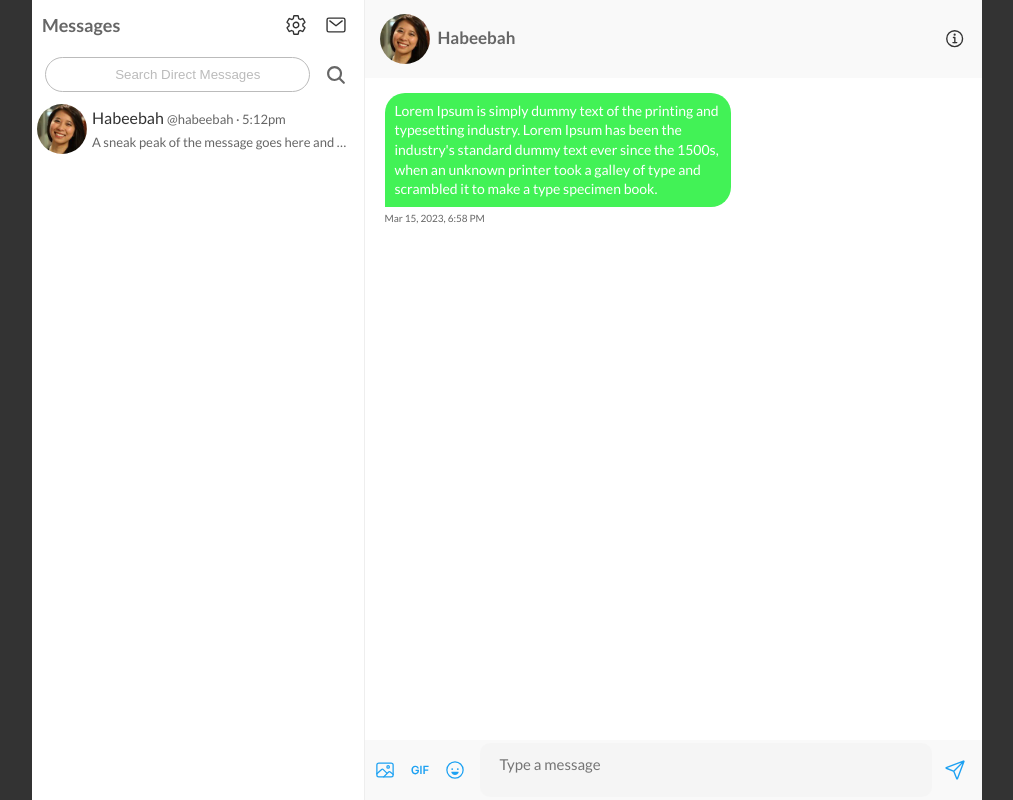
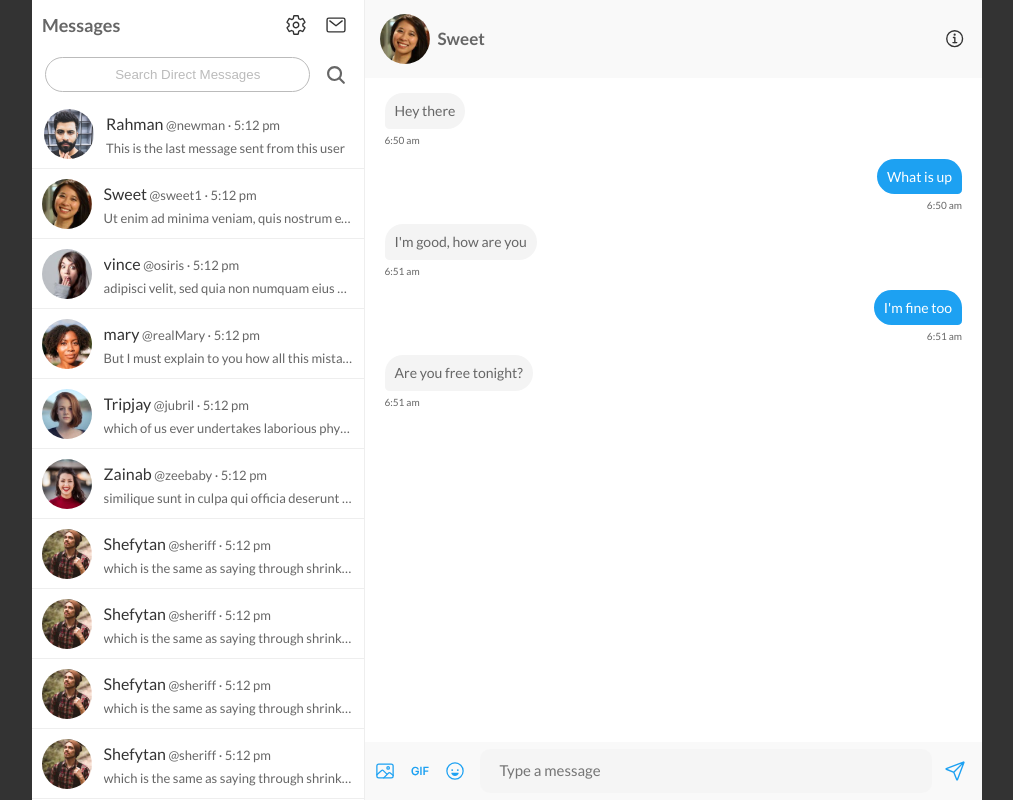
Before and after one commit to Abibaj/Chat-App, a React (Create React App) app in the folder frontend/: page / in a window 1280 px wide. Both pictures are taken after a click on the element 229 px from the left and 92 px from the top of the page. Shown: the whole page, without its empty margins (133-1146 px from the left). Built offline with nearby package versions, Linux system fonts and the light colour scheme.

Commit message:
Implemented rendering friends list and chats dynamically

```diff
--- a/frontend/src/components/ChatPage/Chat.js
+++ b/frontend/src/components/ChatPage/Chat.js
@@ -3,15 +3,11 @@ import React from 'react';
 import classes from './Chat.module.scss';
 
 const Chat = props => {
+  const message = props.message;
   return (
-    <div className={classes['chat-received']}>
-      <div className={classes['text-content']}>
-        Lorem Ipsum is simply dummy text of the printing and typesetting
-        industry. Lorem Ipsum has been the industry's standard dummy text ever
-        since the 1500s, when an unknown printer took a galley of type and
-        scrambled it to make a type specimen book.
-      </div>
-      <div className={classes['time-stamp']}>Mar 15, 2023, 6:58 PM</div>
+    <div className={classes[props.className]}>
+      <div className={classes['text-content']}>{message.message}</div>
+      <div className={classes['time-stamp']}>{message.timeStamp}</div>
     </div>
   );
 };
--- a/frontend/src/components/ChatPage/Chat.module.scss
+++ b/frontend/src/components/ChatPage/Chat.module.scss
@@ -39,10 +39,11 @@
   @include chat;
 
   .text-content {
-    @include text-content(#42f256, left);
+    @include text-content(#f4f4f4, left);
+    color: $text-color-grey;
 
     align-self: flex-start;
-    border-bottom-left-radius: 0rem;
+    border-bottom-left-radius: 0.5rem;
   }
 
   .time-stamp {
@@ -57,7 +58,7 @@
     @include text-content($primary-color, right);
 
     align-self: flex-end;
-    border-bottom-right-radius: 0rem;
+    border-bottom-right-radius: 0.5rem;
   }
 
   .time-stamp {
--- a/frontend/src/components/ChatPage/ChatPageContent.js
+++ b/frontend/src/components/ChatPage/ChatPageContent.js
@@ -4,9 +4,59 @@ import Chat from './Chat';
 import classes from './ChatPageContent.module.scss';
 
 const ChatPageContent = () => {
+  const DUMMY_CHATS = [
+    {
+      message: 'Hey there',
+      messageType: 'Text',
+      timeStamp: '6:50 am',
+      messageStatus: 'pending',
+      received: true,
+      id: 'ch1'
+    },
+    {
+      message: 'What is up',
+      messageType: 'Text',
+      timeStamp: '6:50 am',
+      messageStatus: 'pending',
+      received: false,
+      id: 'ch2'
+    },
+    {
+      message: `I'm good, how are you`,
+      messageType: 'Text',
+      timeStamp: '6:51 am',
+      messageStatus: 'pending',
+      received: true,
+      id: 'ch3'
+    },
+    {
+      message: `I'm fine too`,
+      messageType: 'Text',
+      timeStamp: '6:51 am',
+      messageStatus: 'pending',
+      received: false,
+      id: 'ch4'
+    },
+    {
+      message: 'Are you free tonight?',
+      messageType: 'Text',
+      timeStamp: '6:51 am',
+      messageStatus: 'pending',
+      received: true,
+      id: 'ch5'
+    }
+  ];
+
   return (
     <div className={classes['content']}>
-      <Chat />
+      {DUMMY_CHATS.map(message => (
+        <Chat
+          message={message}
+          key={message.id}
+          className={message.received ? 'chat-received' : 'chat-sent'}
+        />
+      ))}
+      {/* <Chat className={'chat-sent'} /> */}
     </div>
   );
 };
--- a/frontend/src/components/ChatPage/ChatPageHeader.js
+++ b/frontend/src/components/ChatPage/ChatPageHeader.js
@@ -10,7 +10,7 @@ const ChatPageHeader = () => {
         <span className={classes['chat-header__profile-photo']}>
           <img src="../../resources/user-1.jpg" alt="user-1" />
         </span>
-        <span className={classes['chat-header__name']}>Habeebah</span>
+        <span className={classes['chat-header__name']}>Sweet</span>
       </div>
       <span className={classes['chat-header__friend-info']}>
         <IoInformationCircleOutline />
--- a/frontend/src/components/ChatPage/ChatPageInputTab.js
+++ b/frontend/src/components/ChatPage/ChatPageInputTab.js
@@ -28,7 +28,7 @@ const ChatPageInputTab = () => {
         id="message"
       />
       <label htmlFor="message" className={classes['input-tab__input-label']}>
-        <IoPaperPlaneOutline />{' '}
+        <IoPaperPlaneOutline />
       </label>
     </div>
   );
--- a/frontend/src/components/ChatPage/ChatPageInputTab.module.scss
+++ b/frontend/src/components/ChatPage/ChatPageInputTab.module.scss
@@ -39,7 +39,7 @@
     resize: none;
     width: 44rem;
     // min-height: auto;
-    height: 90%;
+    height: 4.4rem;
 
     padding: 1rem 2rem;
     margin: 0.5rem 0rem 0.5rem 1rem;
--- a/frontend/src/components/LoginOverlay/LoginInput.js
+++ b/frontend/src/components/LoginOverlay/LoginInput.js
@@ -48,12 +48,10 @@ const LoginInput = props => {
 
   useEffect(() => {
     const identifier = setTimeout(() => {
-      console.log('Checking form validity!');
       setFormIsValid(emailIsValid && passwordIsValid);
     }, 500);
 
     return () => {
-      console.log('CLEANUP');
       clearTimeout(identifier);
     };
   }, [emailIsValid, passwordIsValid]);
--- a/frontend/src/components/Sidebar/SidebarMessage.js
+++ b/frontend/src/components/Sidebar/SidebarMessage.js
@@ -1,26 +1,136 @@
 import React from 'react';
 
+import SidebarMessageCard from './SidebarMessageCard';
 import classes from './SidebarMessage.module.scss';
 
 const SidebarMessage = () => {
+  const DUMMY_FRIENDS = [
+    {
+      id: '642dd63173aebe4094c3e007',
+      avatar: '../../../resources/user-7.jpg',
+      online: false,
+      displayName: 'Rahman',
+      username: 'newman',
+      lastMessage: {
+        message: 'This is the last message sent from this user',
+        timeStamp: '5:12 pm'
+      }
+    },
+    {
+      id: '642dd63173aebe4094c3e001',
+      avatar: '../../../resources/user-1.jpg',
+      online: false,
+      displayName: 'Sweet',
+      username: 'sweet1',
+      lastMessage: {
+        message:
+          'Ut enim ad minima veniam, quis nostrum exercitationem ullam corporis suscipit laboriosam, nisi ut aliquid ex ea commodi consequatur?',
+        timeStamp: '5:12 pm'
+      }
+    },
+    {
+      id: '642dd63173aebe4094c3e002',
+      avatar: '../../../resources/user-2.jpg',
+      online: false,
+      displayName: 'vince',
+      username: 'osiris',
+      lastMessage: {
+        message:
+          'adipisci velit, sed quia non numquam eius modi tempora incidunt ut labore et dolore magnam aliquam quaerat voluptatem.',
+        timeStamp: '5:12 pm'
+      }
+    },
+    {
+      id: '642dd63173aebe4094c3e003',
+      avatar: '../../../resources/user-3.jpg',
+      online: false,
+      displayName: 'mary',
+      username: 'realMary',
+      lastMessage: {
+        message:
+          'But I must explain to you how all this mistaken idea of denouncing pleasure and praising pain was born',
+        timeStamp: '5:12 pm'
+      }
+    },
+    {
+      id: '642dd63173aebe4094c3e004',
+      avatar: '../../../resources/user-4.jpg',
+      online: false,
+      displayName: 'Tripjay',
+      username: 'jubril',
+      lastMessage: {
+        message:
+          'which of us ever undertakes laborious physical exercise, except to obtain some advantage from it?',
+        timeStamp: '5:12 pm'
+      }
+    },
+    {
+      id: '642dd63173aebe4094c3e005',
+      avatar: '../../../resources/user-5.jpg',
+      online: false,
+      displayName: 'Zainab',
+      username: 'zeebaby',
+      lastMessage: {
+        message:
+          'similique sunt in culpa qui officia deserunt mollitia animi, id est laborum et dolorum fuga. Et harum quidem rerum facilis est et expedita distinct',
+        timeStamp: '5:12 pm'
+      }
+    },
+    {
+      id: '642dd63173aebe4094c3e006',
+      avatar: '../../../resources/user-6.jpg',
+      online: false,
+      displayName: 'Shefytan',
+      username: 'sheriff',
+      lastMessage: {
+        message:
+          'which is the same as saying through shrinking from toil and pain. These cases are perfectly simple and easy to distinguish. In a free hour, when our power of choice is untrammelled',
+        timeStamp: '5:12 pm'
+      }
+    },
+    {
+      id: '642dd63173aebe4094c3e006',
+      avatar: '../../../resources/user-6.jpg',
+      online: false,
+      displayName: 'Shefytan',
+      username: 'sheriff',
+      lastMessage: {
+        message:
+          'which is the same as saying through shrinking from toil and pain. These cases are perfectly simple and easy to distinguish. In a free hour, when our power of choice is untrammelled',
+        timeStamp: '5:12 pm'
+      }
+    },
+    {
+      id: '642dd63173aebe4094c3e006',
+      avatar: '../../../resources/user-6.jpg',
+      online: false,
+      displayName: 'Shefytan',
+      username: 'sheriff',
+      lastMessage: {
+        message:
+          'which is the same as saying through shrinking from toil and pain. These cases are perfectly simple and easy to distinguish. In a free hour, when our power of choice is untrammelled',
+        timeStamp: '5:12 pm'
+      }
+    },
+    {
+      id: '642dd63173aebe4094c3e006',
+      avatar: '../../../resources/user-6.jpg',
+      online: false,
+      displayName: 'Shefytan',
+      username: 'sheriff',
+      lastMessage: {
+        message:
+          'which is the same as saying through shrinking from toil and pain. These cases are perfectly simple and easy to distinguish. In a free hour, when our power of choice is untrammelled',
+        timeStamp: '5:12 pm'
+      }
+    }
+  ];
+
   return (
-    <div className={classes['message-card']}>
-      <span className={classes['message-card__profile-photo']}>
-        <img src="../../resources/user-1.jpg" alt="user-1" />
-      </span>
-      <div className={classes['message-card__container']}>
-        <p className={classes['message-card__sender-info']}>
-          <span className={classes['message-card__display-name']}>
-            Habeebah{' '}
-          </span>
-          <span className={classes['message-card__username']}>@habeebah </span>
-          <span className={classes['message-card__timestamp']}>· 5:12pm</span>
-        </p>
-        <p className={classes['message-card__message-snippet']}>
-          A sneak peak of the message goes here and more messages. Whatever is
-          sent will be shown here
-        </p>
-      </div>
+    <div className={classes['chat-list']}>
+      {DUMMY_FRIENDS.map(friend => (
+        <SidebarMessageCard friend={friend} key={friend.id} />
+      ))}
     </div>
   );
 };
--- a/frontend/src/components/Sidebar/SidebarMessage.module.scss
+++ b/frontend/src/components/Sidebar/SidebarMessage.module.scss
@@ -1,63 +1,8 @@
 @import '../../utils/variables.scss';
 @import '../../utils/mixins.scss';
 
-.message-card {
-  height: 6rem;
+.chat-list {
+  overflow-y: scroll;
 
-  display: flex;
-  flex-direction: row;
-  cursor: pointer;
-
-  transition: all 0.3s;
-
-  &:hover {
-    background-color: #e8f1fc8e;
-  }
-
-  &:active {
-    border-left: 3px solid $primary-color;
-  }
-
-  &__profile-photo {
-    @include profile-photo-style;
-  }
-
-  &__container {
-    padding: 0.5rem;
-    width: 82%;
-  }
-
-  &__sender-info {
-    @include overflow-ellipsis;
-  }
-
-  &__display-name {
-    font-weight: 500;
-    color: $text-color-black;
-
-    @include overflow-ellipsis;
-  }
-
-  &__username {
-    font-size: 1.3rem;
-    color: $text-color-grey;
-
-    @include overflow-ellipsis;
-  }
-
-  &__timestamp {
-    font-size: 1.3rem;
-    color: $text-color-grey;
-  }
-
-  &__message-snippet {
-    color: $text-color-grey;
-    width: 100%;
-    height: 2rem;
-    font-size: 1.3rem;
-
-    white-space: nowrap;
-    overflow: hidden;
-    text-overflow: ellipsis;
-  }
+  @include scrollbar;
 }
--- /dev/null
+++ b/frontend/src/components/Sidebar/SidebarMessageCard.js
@@ -0,0 +1,33 @@
+import React from 'react';
+
+import classes from './SidebarMessageCard.module.scss';
+
+const SidebarMessageCard = props => {
+  const friend = props.friend;
+
+  return (
+    <div className={classes['message-card']}>
+      <span className={classes['message-card__profile-photo']}>
+        <img src={friend.avatar} alt="user-1" />
+      </span>
+      <div className={classes['message-card__container']}>
+        <p className={classes['message-card__sender-info']}>
+          <span className={classes['message-card__display-name']}>
+            {friend.displayName}
+          </span>
+          <span className={classes['message-card__username']}>
+            {` @${friend.username}`}
+          </span>
+          <span className={classes['message-card__timestamp']}>
+            {` · ${friend.lastMessage.timeStamp}`}
+          </span>
+        </p>
+        <p className={classes['message-card__message-snippet']}>
+          {friend.lastMessage.message}
+        </p>
+      </div>
+    </div>
+  );
+};
+
+export default SidebarMessageCard;
--- /dev/null
+++ b/frontend/src/components/Sidebar/SidebarMessageCard.module.scss
@@ -0,0 +1,69 @@
+@import '../../utils/variables.scss';
+@import '../../utils/mixins.scss';
+
+.message-card {
+  height: 7rem;
+  padding: 0.5rem 0.7rem;
+  border-bottom: 1px solid #eee;
+
+  display: flex;
+  flex-direction: row;
+  justify-content: center;
+  align-items: center;
+  cursor: pointer;
+
+  transition: all 0.3s;
+
+  &:hover {
+    background-color: #e8f1fc8e;
+  }
+
+  &:active {
+    border-left: 3px solid $primary-color;
+  }
+
+  &__profile-photo {
+    @include profile-photo-style;
+
+    margin-right: 0.7rem;
+  }
+
+  &__container {
+    padding: 0.5rem;
+    width: 82%;
+  }
+
+  &__sender-info {
+    @include overflow-ellipsis;
+  }
+
+  &__display-name {
+    font-weight: 500;
+    color: $text-color-black;
+
+    @include overflow-ellipsis;
+  }
+
+  &__username {
+    font-size: 1.3rem;
+    color: $text-color-grey;
+
+    @include overflow-ellipsis;
+  }
+
+  &__timestamp {
+    font-size: 1.3rem;
+    color: $text-color-grey;
+  }
+
+  &__message-snippet {
+    color: $text-color-grey;
+    width: 100%;
+    height: 2rem;
+    font-size: 1.3rem;
+
+    white-space: nowrap;
+    overflow: hidden;
+    text-overflow: ellipsis;
+  }
+}
--- a/frontend/src/utils/mixins.scss
+++ b/frontend/src/utils/mixins.scss
@@ -62,7 +62,18 @@
     border-radius: 5rem;
     -webkit-box-shadow: inset 0 0 6px rgba(0, 0, 0, 0.3);
     background-color: $text-color-grey--light;
+    opacity: 0;
+    transition: opacity 1s ease-in-out;
     // visibility: hidden;
+  }
+
+  // &::-webkit-scrollbar {
+  //   opacity: 0;
+  //   transition: opacity 1s ease-in-out;
+  // }
+
+  &::-webkit-scrollbar-thumb:hover {
+    opacity: 1;
   }
 }
 
```
